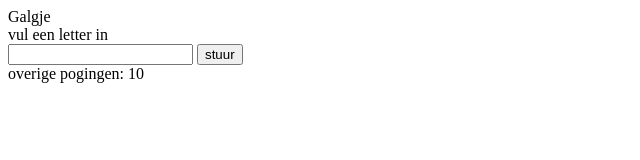
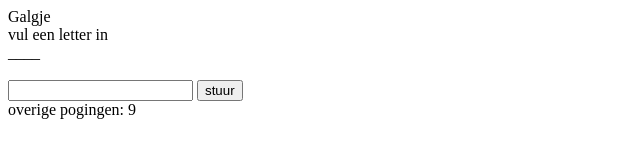
Before and after one commit to sanimatie/WT2107, a plain HTML site: page Galgje.html in a window 1280 px wide. Both pictures are taken after a click on the button "stuur". Shown: the whole page, without its empty margins (0-640 px from the left). Drawn offline with Linux system fonts and the light colour scheme.

Commit message:
galgje letters verkeerd geplaatst

```diff
--- a/Galgje.html
+++ b/Galgje.html
@@ -3,30 +3,48 @@
 <head>
     <meta charset="UTF-8">
     <meta http-equiv="X-UA-Compatible" content="IE=edge">
-    <meta name="viewport" content="width=device-with, initial-scale=1.0">
+    <meta name="viewport" content="width=device-width, initial-scale=1.0">
     <title>Document</title>
     <script>
     var pogingenNum = 10;
-    function checkletter(woord){
-    var pogingenNieuw = document.getElementById("pogingen").innerHTML;
-    console.log(pogingenNieuw);
+    var antwoord = 'test';
+
+    window.onload = function Galgje(){
+    var weergaveWoord = document.getElementById("het-woord");
+    for (i = 0; i < antwoord.length; i++){
+        weergaveWoord.innerHTML+= "_ ";
+    }
+}
+    //de letters komen niet altijd op de goede plek te staan atm
+
+    function checkletter(){
+    var pogingenNieuw = document.getElementById("pogingen");
     var letterInput = document.getElementById("letter-input").value;
     var countLetter = 0;
-    for (var i = 0; i < woord.length; i++){
-        if (letterInput == woord[i]){
-            alert(true);
-            countLetter++;
-        }
+
+    //weergave woord omzetten naar een array, om de juiste letters erin te plaatsen
+    var weergaveWoord = document.getElementById("het-woord");
+    var weergaveLetters = weergaveWoord.innerHTML.split(" ");
+
+    for (var i = 0; i < antwoord.length; i++){
+        if (letterInput == antwoord[i]){
+            //alert(true);
+            //countLetter++;
+            weergaveLetters[i] = letterInput;
+
+       }
+       //array weer omzetten naar een string
+       weergaveWoord.innerHTML = weergaveLetters.join("");
+       //spaties plaatsen tussen de _
     }
     if (countLetter == 0){
             alert(false);
             pogingenNum--;
-            console.log(pogingenNum);
-            //dit werkt niet
-           pogingenNieuw = "overige pogingen: " + pogingenNum;
+            pogingenNieuw.innerHTML = "overige pogingen: " + pogingenNum;
 
         }
     }
+
     </script>
 </head>
 <body>
@@ -35,8 +53,10 @@ Galgje
 <br>
 vul een letter in
 <br>
+<div id="het-woord"></div>
+<br>
 <input id="letter-input" type="text" maxlength="1">
-<input type="button" value="stuur" onclick="checkletter('test')">
+<input type="button" value="stuur" onclick="checkletter()">
 <div id="pogingen">overige pogingen: 10</div>
 </body>
 </html>
```
